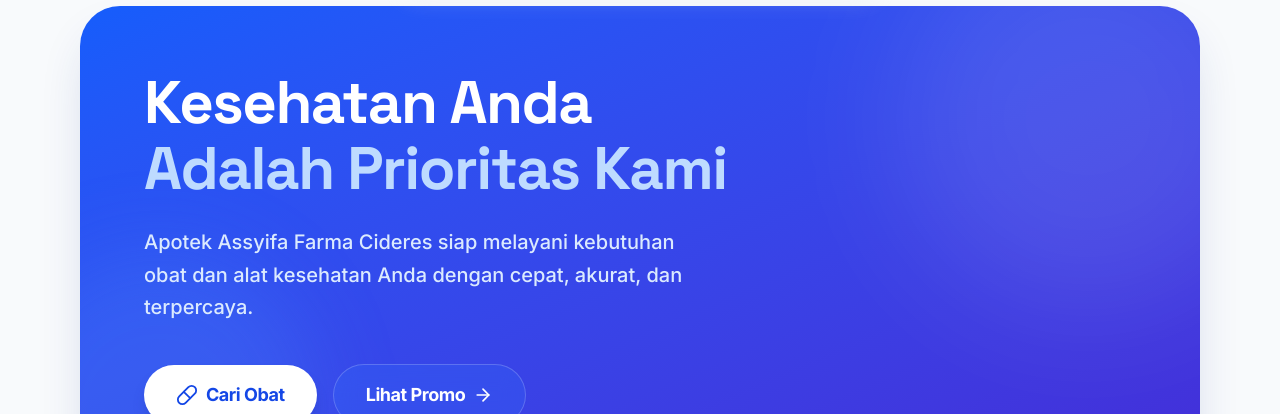
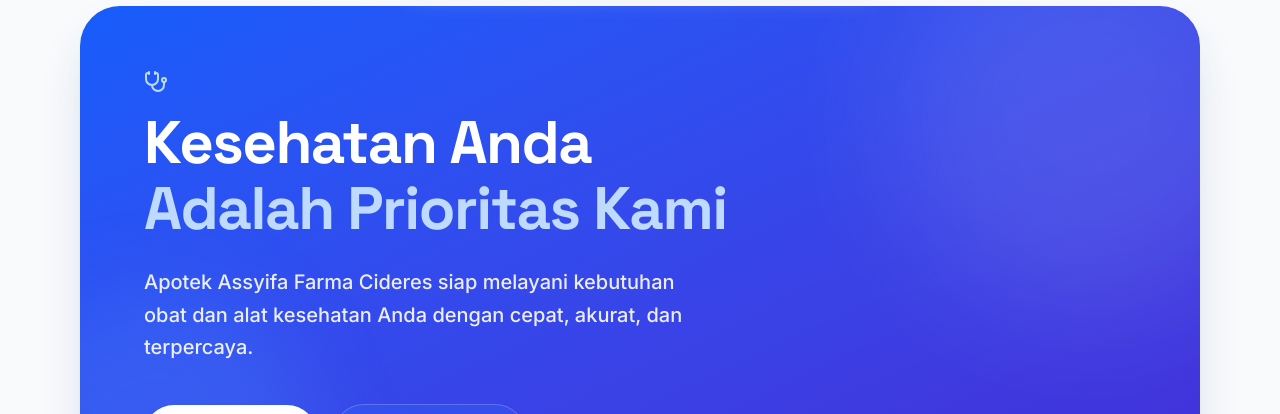
Before and after one commit to Denuda363/Catalog-Assyifa, a React (Vite) app: page / in a window 1280 px wide. Shown: the part 247-661 px from the top of the page. Built offline with nearby package versions, Linux system fonts and the light colour scheme; no server answers; the database is empty.

Commit message:
feat: add home screen theme customization
Introduced a `homeTheme` setting to allow selection of different visual themes for the HomeView, enabling custom color palettes and UI styling.

```diff
--- a/src/App.tsx
+++ b/src/App.tsx
@@ -443,6 +443,7 @@
               <HomeView
                 onNavigate={setActiveTab}
                 medicines={clientMedicines}
+                settings={settings}
               />
             </motion.div>
           )}
--- a/src/components/HomeView.tsx
+++ b/src/components/HomeView.tsx
@@ -1,22 +1,93 @@
 import React from 'react';
 import { motion } from 'motion/react';
-import { Pill, Activity, Stethoscope, ArrowRight, ShieldCheck, Clock, Truck, Star } from 'lucide-react';
-import { Medicine } from '../types';
+import { Pill, Activity, Stethoscope, ArrowRight, ShieldCheck, Clock, Truck, Star, Sparkles, HeartPulse } from 'lucide-react';
+import { Medicine, Settings } from '../types';
 
 interface HomeViewProps {
   onNavigate: (tab: 'catalog' | 'promo') => void;
   medicines: Medicine[];
+  settings?: Settings;
 }
 
-export default function HomeView({ onNavigate, medicines }: HomeViewProps) {
+export default function HomeView({ onNavigate, medicines, settings }: HomeViewProps) {
+  const theme = settings?.homeTheme || 'default';
+
+  // Define themes
+  const themeStyles = {
+    default: {
+      bg: "bg-gradient-to-br from-blue-600 to-indigo-700 shadow-blue-900/20",
+      accent1: "bg-white/10",
+      accent2: "bg-blue-400/20",
+      textHighlight: "text-blue-200",
+      btnPrimary: "bg-white text-blue-700 hover:bg-blue-50 shadow-blue-900/20",
+      btnSecondary: "bg-blue-500/20 hover:bg-blue-500/40 border-white/20 text-white",
+      icon: <Stethoscope size={24} className="text-blue-200 mb-4" />
+    },
+    ocean: {
+      bg: "bg-gradient-to-br from-cyan-600 to-teal-700 shadow-teal-900/20",
+      accent1: "bg-white/10",
+      accent2: "bg-cyan-400/20",
+      textHighlight: "text-cyan-200",
+      btnPrimary: "bg-white text-teal-700 hover:bg-teal-50 shadow-teal-900/20",
+      btnSecondary: "bg-teal-500/20 hover:bg-teal-500/40 border-white/20 text-white",
+      icon: <Activity size={24} className="text-cyan-200 mb-4" />
+    },
+    nature: {
+      bg: "bg-gradient-to-br from-emerald-600 to-green-700 shadow-green-900/20",
+      accent1: "bg-white/10",
+      accent2: "bg-emerald-400/20",
+      textHighlight: "text-emerald-200",
+      btnPrimary: "bg-white text-green-700 hover:bg-green-50 shadow-green-900/20",
+      btnSecondary: "bg-green-500/20 hover:bg-green-500/40 border-white/20 text-white",
+      icon: <Star size={24} className="text-emerald-200 mb-4" />
+    },
+    sunset: {
+      bg: "bg-gradient-to-br from-orange-500 to-rose-600 shadow-rose-900/20",
+      accent1: "bg-white/10",
+      accent2: "bg-orange-400/20",
+      textHighlight: "text-orange-200",
+      btnPrimary: "bg-white text-rose-700 hover:bg-rose-50 shadow-rose-900/20",
+      btnSecondary: "bg-rose-500/20 hover:bg-rose-500/40 border-white/20 text-white",
+      icon: <HeartPulse size={24} className="text-orange-200 mb-4" />
+    },
+    elegant: {
+      bg: "bg-gradient-to-br from-slate-800 to-slate-950 shadow-slate-900/40 border border-slate-700",
+      accent1: "bg-white/5",
+      accent2: "bg-slate-700/30",
+      textHighlight: "text-slate-300",
+      btnPrimary: "bg-white text-slate-900 hover:bg-slate-200 shadow-black/20",
+      btnSecondary: "bg-slate-700/50 hover:bg-slate-600/50 border-slate-600 text-white",
+      icon: <Sparkles size={24} className="text-slate-300 mb-4" />
+    },
+    playful: {
+      bg: "bg-gradient-to-br from-violet-500 via-fuchsia-500 to-pink-500 shadow-pink-900/20",
+      accent1: "bg-white/20",
+      accent2: "bg-white/10",
+      textHighlight: "text-pink-100",
+      btnPrimary: "bg-white text-fuchsia-700 hover:bg-fuchsia-50 shadow-pink-900/20",
+      btnSecondary: "bg-white/20 hover:bg-white/30 border-white/30 text-white",
+      icon: <Star size={24} className="text-pink-100 mb-4" />
+    }
+  };
+
+  const currentTheme = themeStyles[theme] || themeStyles.default;
+
   return (
     <div className="space-y-8 sm:space-y-12 pb-12">
       {/* Hero Section */}
-      <section className="relative overflow-hidden rounded-3xl sm:rounded-[2.5rem] bg-gradient-to-br from-blue-600 to-indigo-700 p-6 sm:p-12 lg:p-16 shadow-2xl shadow-blue-900/20">
-        <div className="absolute top-0 right-0 -mr-20 -mt-20 w-96 h-96 bg-white/10 rounded-full blur-3xl pointer-events-none"></div>
-        <div className="absolute bottom-0 left-0 -ml-20 -mb-20 w-80 h-80 bg-blue-400/20 rounded-full blur-2xl pointer-events-none"></div>
+      <section className={`relative overflow-hidden rounded-3xl sm:rounded-[2.5rem] ${currentTheme.bg} p-6 sm:p-12 lg:p-16 shadow-2xl transition-colors duration-700`}>
+        <div className={`absolute top-0 right-0 -mr-20 -mt-20 w-96 h-96 ${currentTheme.accent1} rounded-full blur-3xl pointer-events-none transition-colors duration-700`}></div>
+        <div className={`absolute bottom-0 left-0 -ml-20 -mb-20 w-80 h-80 ${currentTheme.accent2} rounded-full blur-2xl pointer-events-none transition-colors duration-700`}></div>
 
         <div className="relative z-10 max-w-2xl">
+          <motion.div
+            key={theme}
+            initial={{ opacity: 0, scale: 0.8 }}
+            animate={{ opacity: 1, scale: 1 }}
+            transition={{ delay: 0.05 }}
+          >
+            {currentTheme.icon}
+          </motion.div>
           <motion.h1
             initial={{ opacity: 0, y: 20 }}
             animate={{ opacity: 1, y: 0 }}
@@ -24,14 +95,14 @@
             className="text-3xl sm:text-5xl lg:text-6xl font-display font-bold tracking-tight text-white leading-[1.1] mb-3 sm:mb-6"
           >
             Kesehatan Anda <br className="hidden sm:block" />
-            <span className="text-blue-200">Adalah Prioritas Kami</span>
+            <span className={`${currentTheme.textHighlight} transition-colors duration-700`}>Adalah Prioritas Kami</span>
           </motion.h1>
 
           <motion.p
             initial={{ opacity: 0, y: 20 }}
             animate={{ opacity: 1, y: 0 }}
             transition={{ delay: 0.2 }}
-            className="text-blue-100 text-sm sm:text-xl font-medium mb-6 sm:mb-10 max-w-xl leading-relaxed"
+            className="text-white/90 text-sm sm:text-xl font-medium mb-6 sm:mb-10 max-w-xl leading-relaxed"
           >
             Apotek Assyifa Farma Cideres siap melayani kebutuhan obat dan alat kesehatan Anda dengan cepat, akurat, dan terpercaya.
           </motion.p>
@@ -44,14 +115,14 @@
           >
             <button
               onClick={() => onNavigate('catalog')}
-              className="bg-white text-blue-700 hover:bg-blue-50 px-6 py-3.5 sm:px-8 sm:py-4 rounded-full font-bold tracking-tight text-sm sm:text-lg transition-all active:scale-95 shadow-lg shadow-blue-900/20 flex items-center justify-center gap-2"
+              className={`${currentTheme.btnPrimary} px-6 py-3.5 sm:px-8 sm:py-4 rounded-full font-bold tracking-tight text-sm sm:text-lg transition-all active:scale-95 shadow-lg flex items-center justify-center gap-2`}
             >
               <Pill size={20} className="sm:w-[22px] sm:h-[22px]" />
               Cari Obat
             </button>
             <button
               onClick={() => onNavigate('promo')}
-              className="bg-blue-500/20 hover:bg-blue-500/40 backdrop-blur-md border border-white/20 text-white px-6 py-3.5 sm:px-8 sm:py-4 rounded-full font-bold tracking-tight text-sm sm:text-lg transition-all active:scale-95 flex items-center justify-center gap-2"
+              className={`${currentTheme.btnSecondary} backdrop-blur-md border px-6 py-3.5 sm:px-8 sm:py-4 rounded-full font-bold tracking-tight text-sm sm:text-lg transition-all active:scale-95 flex items-center justify-center gap-2`}
             >
               Lihat Promo <ArrowRight size={18} className="sm:w-[20px] sm:h-[20px]" />
             </button>
--- a/src/components/RoomControl.tsx
+++ b/src/components/RoomControl.tsx
@@ -192,6 +192,7 @@
   const [bgColor, setBgColor] = useState(settings.bgColor || '#f8fafc');
   const [bgPattern, setBgPattern] = useState<'dots'|'grid'|'crosses'|'none'>(settings.bgPattern as any || 'none');
   const [bgImageUrl, setBgImageUrl] = useState(settings.bgImageUrl || '');
+  const [homeTheme, setHomeTheme] = useState(settings.homeTheme || 'default');
 
   const [settingsStatus, setSettingsStatus] = useState({ success: false, message: '' });
   const [isResetting, setIsResetting] = useState(false);
@@ -208,6 +209,7 @@
     if (settings.bgColor) setBgColor(settings.bgColor);
     if (settings.bgPattern) setBgPattern(settings.bgPattern as any);
     if (settings.bgImageUrl) setBgImageUrl(settings.bgImageUrl);
+    if (settings.homeTheme) setHomeTheme(settings.homeTheme);
   }, [settings]);
 
   // JSON Import state
@@ -607,7 +609,8 @@
       bgType: bgType,
       bgColor: bgColor,
       bgPattern: bgPattern,
-      bgImageUrl: bgImageUrl
+      bgImageUrl: bgImageUrl,
+      homeTheme: homeTheme as any
     };
 
     await saveSettingsObj(updatedSettings);
@@ -965,7 +968,8 @@
       bgType: parsed.settings.bgType || 'pattern',
       bgColor: parsed.settings.bgColor || '',
       bgPattern: parsed.settings.bgPattern || '',
-      bgImageUrl: parsed.settings.bgImageUrl || ''
+      bgImageUrl: parsed.settings.bgImageUrl || '',
+      homeTheme: parsed.settings.homeTheme || 'default'
     };
     successItems.push({ type: 'Pengaturan', name: 'Profil & Konfigurasi Apotek', detail: 'Settings' });
 
@@ -2642,6 +2646,31 @@
 
                   <div className="h-px bg-slate-200/60 my-4"></div>
 
+                  {/* Kustomisasi Tampilan Beranda */}
+                  <div className="space-y-3">
+                    <h4 className="text-xs font-bold text-blue-800 uppercase tracking-widest">Tema Beranda (Home Page)</h4>
+                    <div className="grid grid-cols-1 sm:grid-cols-2 gap-4">
+                      <div className="space-y-1">
+                        <label className="text-[10px] font-bold text-slate-500 uppercase">Pilih Tema Beranda:</label>
+                        <select
+                          value={homeTheme}
+                          onChange={(e) => setHomeTheme(e.target.value)}
+                          className="w-full px-3 py-2 bg-white text-slate-800 rounded-lg border border-slate-200 outline-none text-xs focus:ring-1 focus:ring-blue-500"
+                        >
+                          <option value="default">Biru Klasik (Default)</option>
+                          <option value="ocean">Samudra Biru (Ocean)</option>
+                          <option value="nature">Hijau Segar (Nature)</option>
+                          <option value="sunset">Senja Hangat (Sunset)</option>
+                          <option value="elegant">Elegan Gelap (Elegant)</option>
+                          <option value="playful">Ceria (Playful)</option>
+                        </select>
+                        <p className="text-[9px] text-slate-400 mt-1">Ubah tampilan pahlawan (hero section) di beranda setiap hari jika diinginkan.</p>
+                      </div>
+                    </div>
+                  </div>
+
+                  <div className="h-px bg-slate-200/60 my-4"></div>
+
                   {/* Kustomisasi Latar Belakang */}
                   <div className="space-y-3">
                     <h4 className="text-xs font-bold text-blue-800 uppercase tracking-widest">Kustomisasi Panel Utama (Latar)</h4>
--- a/src/types.ts
+++ b/src/types.ts
@@ -61,6 +61,7 @@
   bgColor?: string; // Tailwind class like bg-slate-50, bg-sky-50, etc. Or custom color code
   bgPattern?: string; // pattern type
   bgImageUrl?: string; // base64 data URL of the uploaded background image
+  homeTheme?: 'default' | 'ocean' | 'nature' | 'sunset' | 'elegant' | 'playful';
 }
 
 export interface ActionLog {
```
